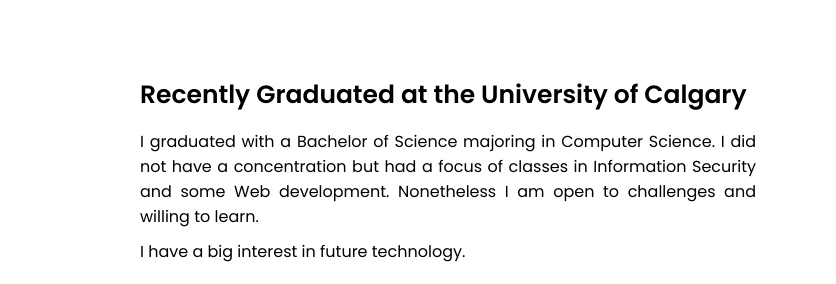
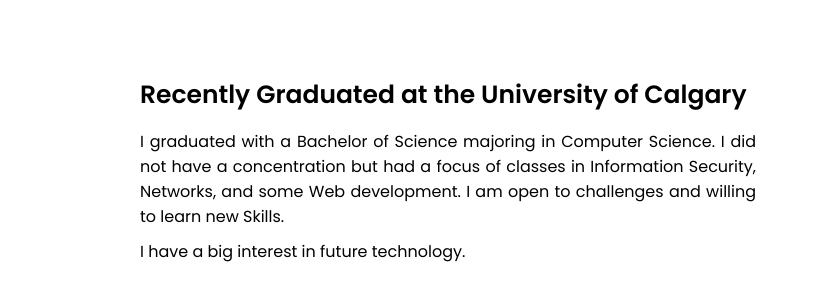
Before and after one commit to JeffPD/jeffpd.github.io, a plain HTML site: page index.html in a window 1280 px wide. Shown: the part 1000-1284 px from the top of the page, 444-1280 px from the left. Drawn offline with nearby package versions, Linux system fonts and the light colour scheme.

Commit message:
Update index.html

```diff
--- a/index.html
+++ b/index.html
@@ -55,8 +55,8 @@
                 </div>
                 <div class="column right">
                     <div class="text">Recently Graduated at the University of Calgary</div>
-                    <p>I graduated with a Bachelor of Science majoring in Computer Science. I did not have a concentration but had a focus of classes in Information Security
-                        and some Web development.  Nonetheless I am open to challenges and willing to learn.
+                    <p>I graduated with a Bachelor of Science majoring in Computer Science. I did not have a concentration but had a focus of classes in Information Security, Networks,
+                        and some Web development. I am open to challenges and willing to learn new Skills.
                     </p>
                     <p>I have a big interest in future technology.</p>
                     <a href="docs/JeffDatahan.docx" download>Download Resume</a>
```
